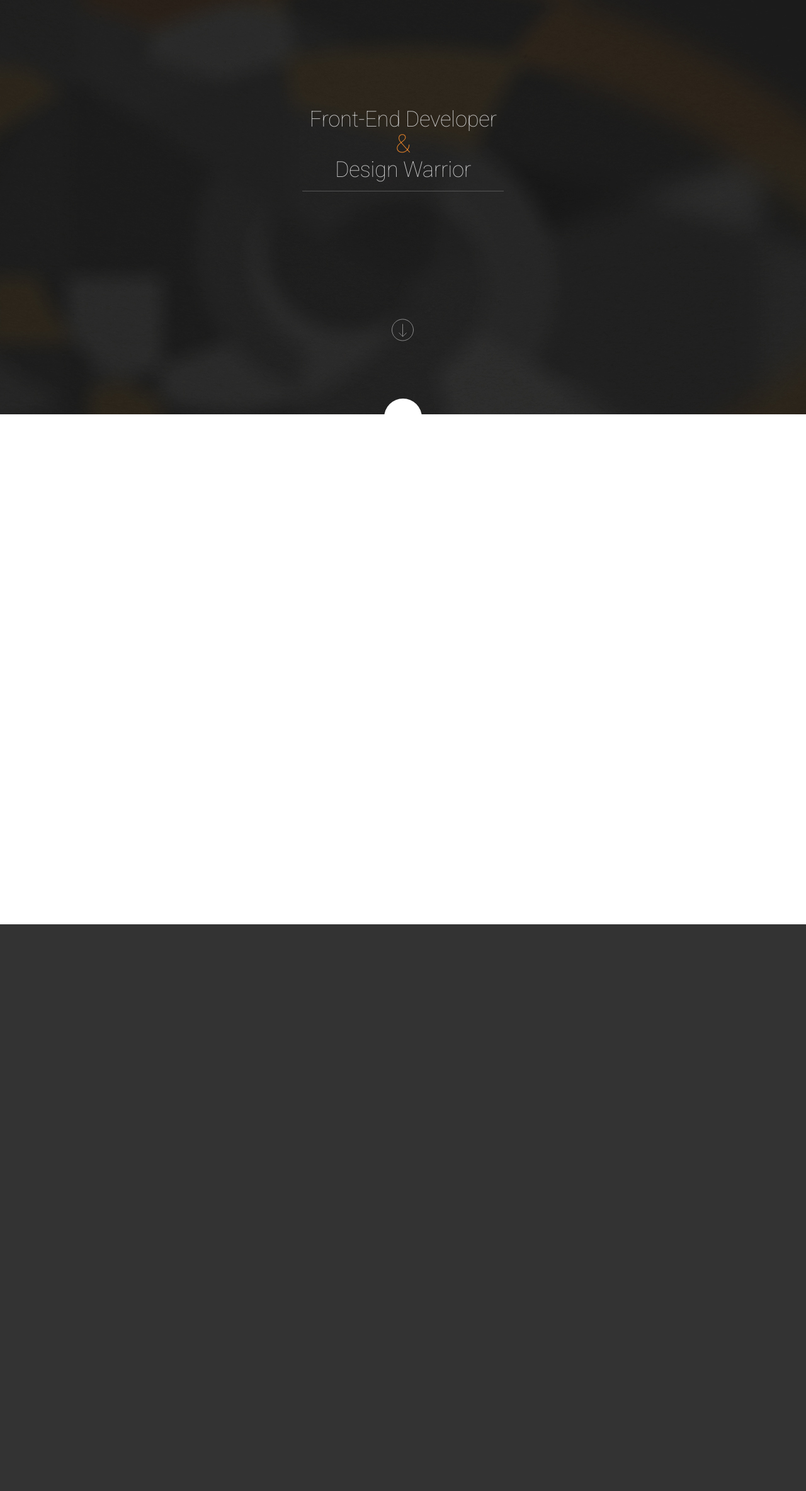
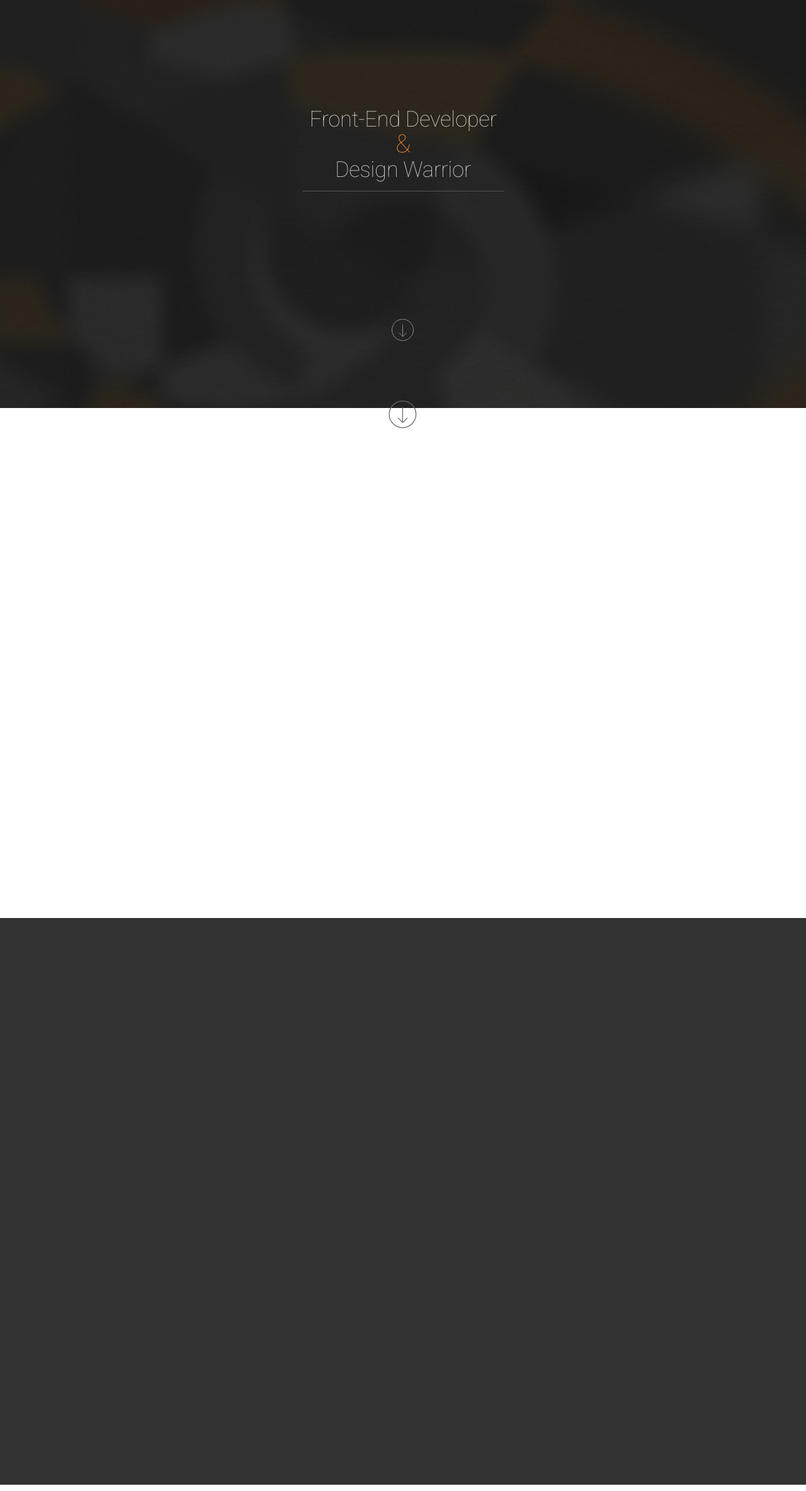
Before and after one commit to jgollner/jgollner.github.io, a Jekyll site: the page built from index.html, in a window 1280 px wide. Shown: the whole page at 63% size. Built offline with Jekyll 4.4.1, drawn with Linux system fonts in a browser that asks for light colours; some web fonts are replaced; Markdown is read by kramdown in place of the engine named in the settings.

Commit message:
scrollls

```diff
--- a/css/general.css
+++ b/css/general.css
@@ -135,9 +135,9 @@ h3 {
 
 
 .circle {
-	background-color: #fff;
-	width: 60px;
-	height: 60px;
+	background-image: url(../images/scroll2.svg);
+	width: 50px;
+	height: 50px;
 	border-radius: 100px;
 	text-align: center;
 	margin: -35px auto;
```
Also changed, not shown: images/scroll2.svg (added).
